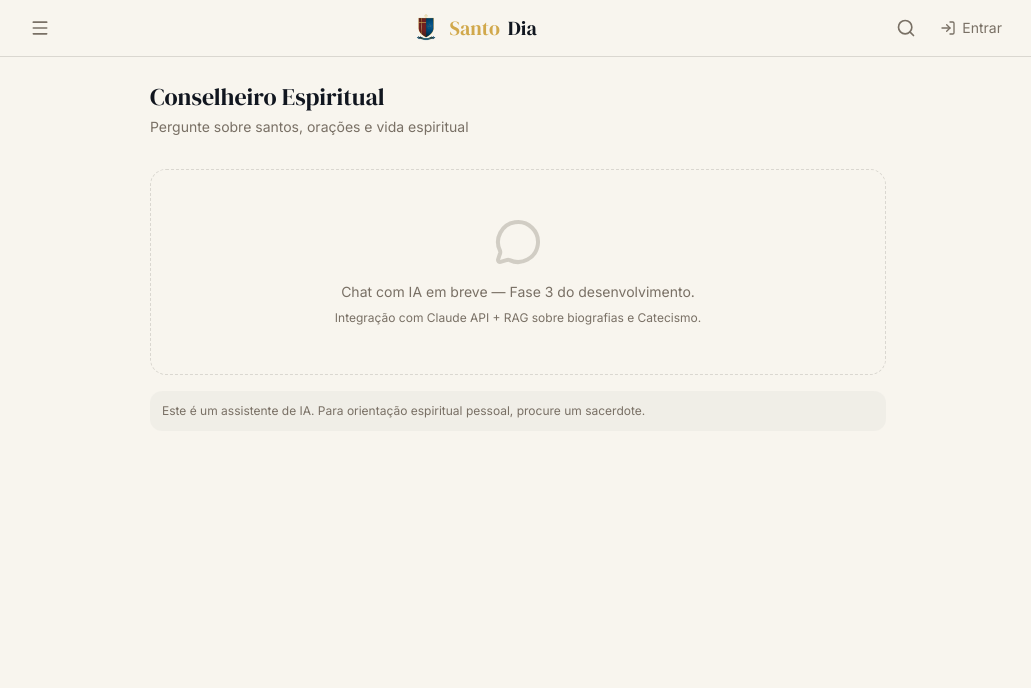
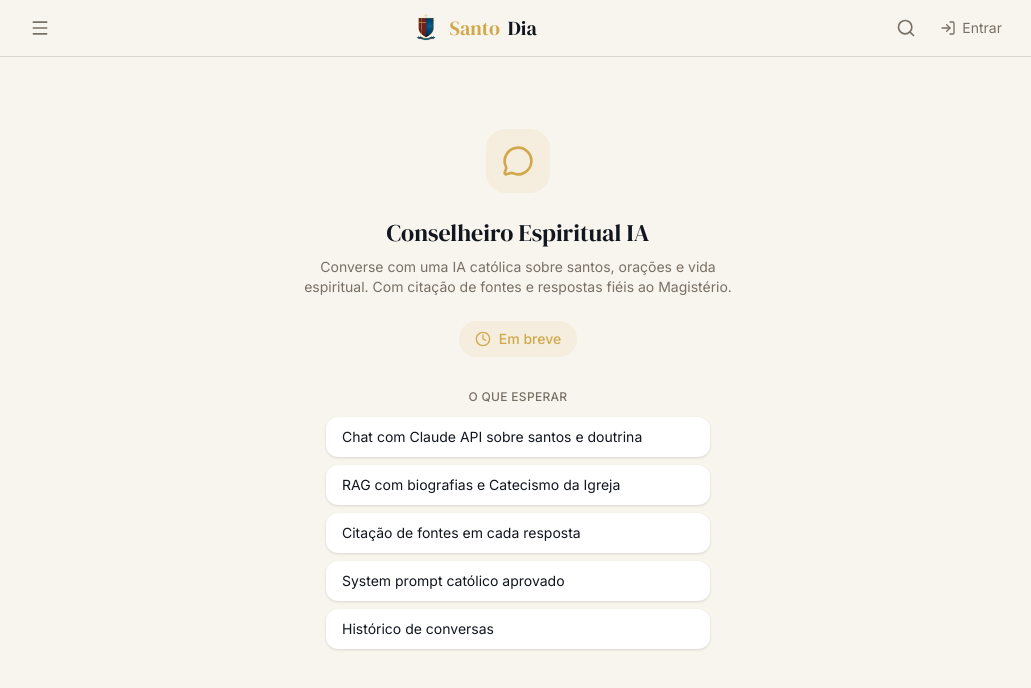
Before and after one commit to Wesley-SdS/Santo-do-Dia, a Next.js app: page /chat in a window 1280 px wide. Shown: the top 688 px of the page, without its empty margins (122-1153 px from the left). Built offline with nearby package versions, Linux system fonts and the light colour scheme; no server answers.

Commit message:
feat(ui): add coming soon pages and update sidebar navigation
Reusable ComingSoon component. Chat IA, Audio/TTS and Reflexão Noturna
as coming soon placeholders with feature previews. Sidebar updated with
all new routes (map, kids, community, audio, reflexão).

```diff
--- a/src/app/(auth)/chat/page.tsx
+++ b/src/app/(auth)/chat/page.tsx
@@ -1,5 +1,6 @@
+import { MessageCircle } from 'lucide-react';
 import type { Metadata } from 'next';
-import { MessageCircle } from 'lucide-react';
+import { ComingSoon } from '@/components/common/coming-soon';
 
 export const metadata: Metadata = {
   title: 'Conselheiro Espiritual IA',
@@ -8,27 +9,17 @@ export const metadata: Metadata = {
 
 export default function ChatPage() {
   return (
-    <div className="mx-auto max-w-3xl px-4 pb-24 pt-6">
-      <h1 className="font-[family-name:var(--font-dm-serif)] text-2xl text-foreground">
-        Conselheiro Espiritual
-      </h1>
-      <p className="mt-1 text-sm text-muted-foreground">
-        Pergunte sobre santos, orações e vida espiritual
-      </p>
-
-      <div className="mt-8 rounded-xl border border-dashed border-border p-12 text-center">
-        <MessageCircle className="mx-auto h-12 w-12 text-muted-foreground/30" />
-        <p className="mt-4 text-sm text-muted-foreground">
-          Chat com IA em breve — Fase 3 do desenvolvimento.
-        </p>
-        <p className="mt-2 text-xs text-muted-foreground">
-          Integração com Claude API + RAG sobre biografias e Catecismo.
-        </p>
-      </div>
-
-      <div className="mt-4 rounded-lg bg-muted/50 p-3 text-xs text-muted-foreground">
-        Este é um assistente de IA. Para orientação espiritual pessoal, procure um sacerdote.
-      </div>
-    </div>
+    <ComingSoon
+      title="Conselheiro Espiritual IA"
+      description="Converse com uma IA católica sobre santos, orações e vida espiritual. Com citação de fontes e respostas fiéis ao Magistério."
+      Icon={MessageCircle}
+      features={[
+        'Chat com Claude API sobre santos e doutrina',
+        'RAG com biografias e Catecismo da Igreja',
+        'Citação de fontes em cada resposta',
+        'System prompt católico aprovado',
+        'Histórico de conversas',
+      ]}
+    />
   );
 }
--- /dev/null
+++ b/src/app/(public)/audio/page.tsx
@@ -0,0 +1,25 @@
+import { Headphones } from 'lucide-react';
+import type { Metadata } from 'next';
+import { ComingSoon } from '@/components/common/coming-soon';
+
+export const metadata: Metadata = {
+  title: 'Áudio — SantoDia',
+  description: 'Ouça histórias de santos narradas e podcasts diários.',
+};
+
+export default function AudioPage() {
+  return (
+    <ComingSoon
+      title="Áudio & Podcast"
+      description="Ouça a história do santo do dia narrada com voz natural. Perfeito para o caminho do trabalho ou antes de dormir."
+      Icon={Headphones}
+      features={[
+        'Narração com voz natural (OpenAI TTS)',
+        'Podcast diário do santo do dia',
+        'Player com controles de velocidade',
+        'Download para ouvir offline',
+        'Modo noturno com timer',
+      ]}
+    />
+  );
+}
--- /dev/null
+++ b/src/app/(public)/reflexao/page.tsx
@@ -0,0 +1,25 @@
+import { Moon } from 'lucide-react';
+import type { Metadata } from 'next';
+import { ComingSoon } from '@/components/common/coming-soon';
+
+export const metadata: Metadata = {
+  title: 'Reflexão Noturna — SantoDia',
+  description: 'Momento de oração e reflexão antes de dormir.',
+};
+
+export default function ReflexaoPage() {
+  return (
+    <ComingSoon
+      title="Reflexão Noturna"
+      description="Encerre seu dia com um momento de oração, sons ambiente e reflexão guiada. Tela escurecida para não atrapalhar o sono."
+      Icon={Moon}
+      features={[
+        'Sons ambiente (chuva, natureza, gregoriano)',
+        'Timer de oração com contagem regressiva',
+        'Tela escurecida para reflexão',
+        'Exame de consciência guiado',
+        'Oração da noite personalizada',
+      ]}
+    />
+  );
+}
--- /dev/null
+++ b/src/components/common/coming-soon.tsx
@@ -0,0 +1,48 @@
+import type { LucideIcon } from 'lucide-react';
+import { Clock } from 'lucide-react';
+
+interface ComingSoonProps {
+  title: string;
+  description: string;
+  Icon: LucideIcon;
+  features?: string[];
+}
+
+export function ComingSoon({ title, description, Icon, features }: ComingSoonProps) {
+  return (
+    <div className="mx-auto max-w-3xl px-4 pb-24 pt-6">
+      <div className="flex flex-col items-center pt-12 text-center">
+        <div className="flex h-16 w-16 items-center justify-center rounded-2xl bg-gold/10">
+          <Icon className="h-8 w-8 text-gold" />
+        </div>
+        <h1 className="mt-6 font-[family-name:var(--font-dm-serif)] text-2xl text-foreground">
+          {title}
+        </h1>
+        <p className="mt-2 max-w-md text-sm text-muted-foreground">{description}</p>
+
+        <div className="mt-6 flex items-center gap-2 rounded-full bg-gold/10 px-4 py-2">
+          <Clock className="h-4 w-4 text-gold" />
+          <span className="text-sm font-medium text-gold">Em breve</span>
+        </div>
+
+        {features && features.length > 0 && (
+          <div className="mt-8 w-full max-w-sm">
+            <p className="text-xs font-medium uppercase tracking-wide text-muted-foreground">
+              O que esperar
+            </p>
+            <ul className="mt-3 space-y-2">
+              {features.map((feature) => (
+                <li
+                  key={feature}
+                  className="rounded-lg bg-card px-4 py-2.5 text-left text-sm text-foreground shadow-sm"
+                >
+                  {feature}
+                </li>
+              ))}
+            </ul>
+          </div>
+        )}
+      </div>
+    </div>
+  );
+}
--- a/src/components/layout/sidebar.tsx
+++ b/src/components/layout/sidebar.tsx
@@ -1,18 +1,23 @@
 'use client';
 
-import Link from 'next/link';
 import {
-  X,
-  Home,
+  Baby,
+  BookOpen,
   Calendar,
   Compass,
+  Headphones,
+  Heart,
+  Home,
+  Info,
+  MapPin,
+  MessageCircle,
+  Moon,
   Sparkles,
-  BookOpen,
-  MessageCircle,
-  Heart,
   User,
-  Info,
+  Users,
+  X,
 } from 'lucide-react';
+import Link from 'next/link';
 import { useEffect } from 'react';
 
 interface SidebarProps {
@@ -26,7 +31,12 @@ const NAV_ITEMS = [
   { href: '/explorar', icon: Compass, label: 'Explorar Santos' },
   { href: '/meu-santo', icon: Sparkles, label: 'Meu Santo do Ano' },
   { href: '/diario', icon: BookOpen, label: 'Diário Espiritual' },
+  { href: '/mapa', icon: MapPin, label: 'Mapa dos Santos' },
+  { href: '/kids', icon: Baby, label: 'Modo Kids' },
+  { href: '/comunidade', icon: Users, label: 'Comunidade' },
   { href: '/chat', icon: MessageCircle, label: 'Conselheiro IA' },
+  { href: '/audio', icon: Headphones, label: 'Áudio' },
+  { href: '/reflexao', icon: Moon, label: 'Reflexão Noturna' },
   { href: '/perfil', icon: User, label: 'Meu Perfil' },
 ] as const;
 
```
